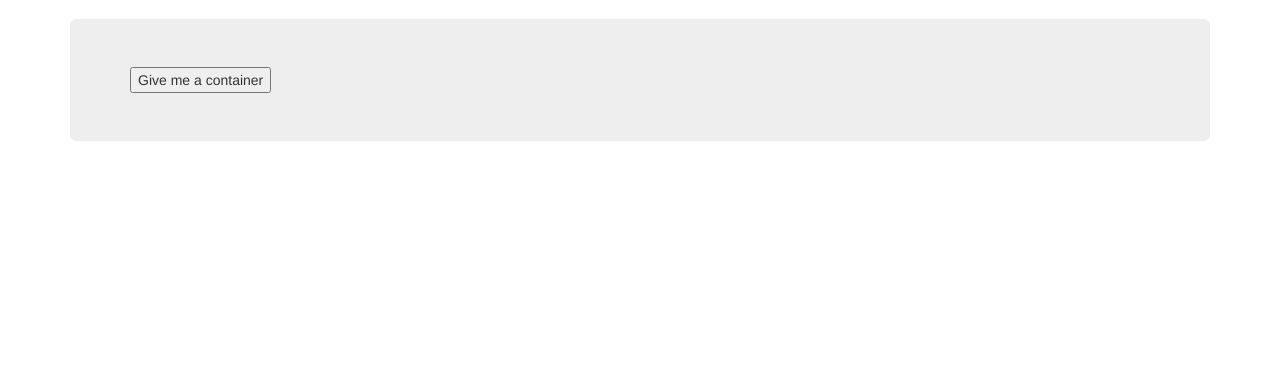
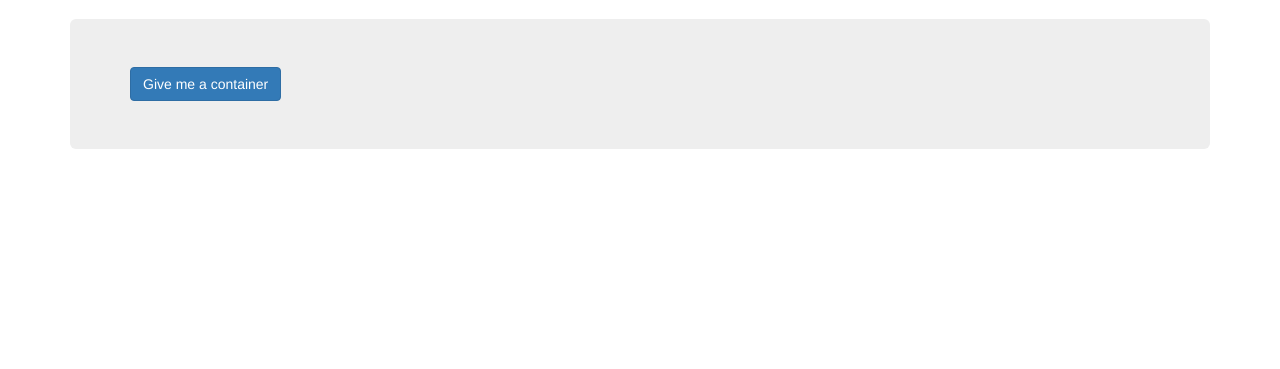
Before and after one commit to wumb0/containerer, a Flask app: page / in a window 1280 px wide. Shown: the part 51-420 px from the top of the page. Run offline with Flask 2, Linux system fonts and the light colour scheme; parts of the project's set-up code (start-up, migrations or seed data) failed here and were passed over; some libraries are stand-ins or nearby versions.

Commit message:
pretty button

```diff
--- a/app/templates/index.html
+++ b/app/templates/index.html
@@ -9,9 +9,9 @@
                 <p>{{container.username}}@{{host}} port {{container.port}}</p>
                 <pre>{{pubkey}}</pre>
                 <p>Expiry at {{container.expiry.isoformat()}}</p>
-                <button id="take">Expire now</button>
+                <button type="button" class="btn btn-danger" id="take">Expire now</button>
             {% else %}
-                <button id="give">Give me a container</button>
+                <button type="button" class="btn btn-primary" id="give">Give me a container</button>
             {% endif %}
         </div>
     </div>
```
